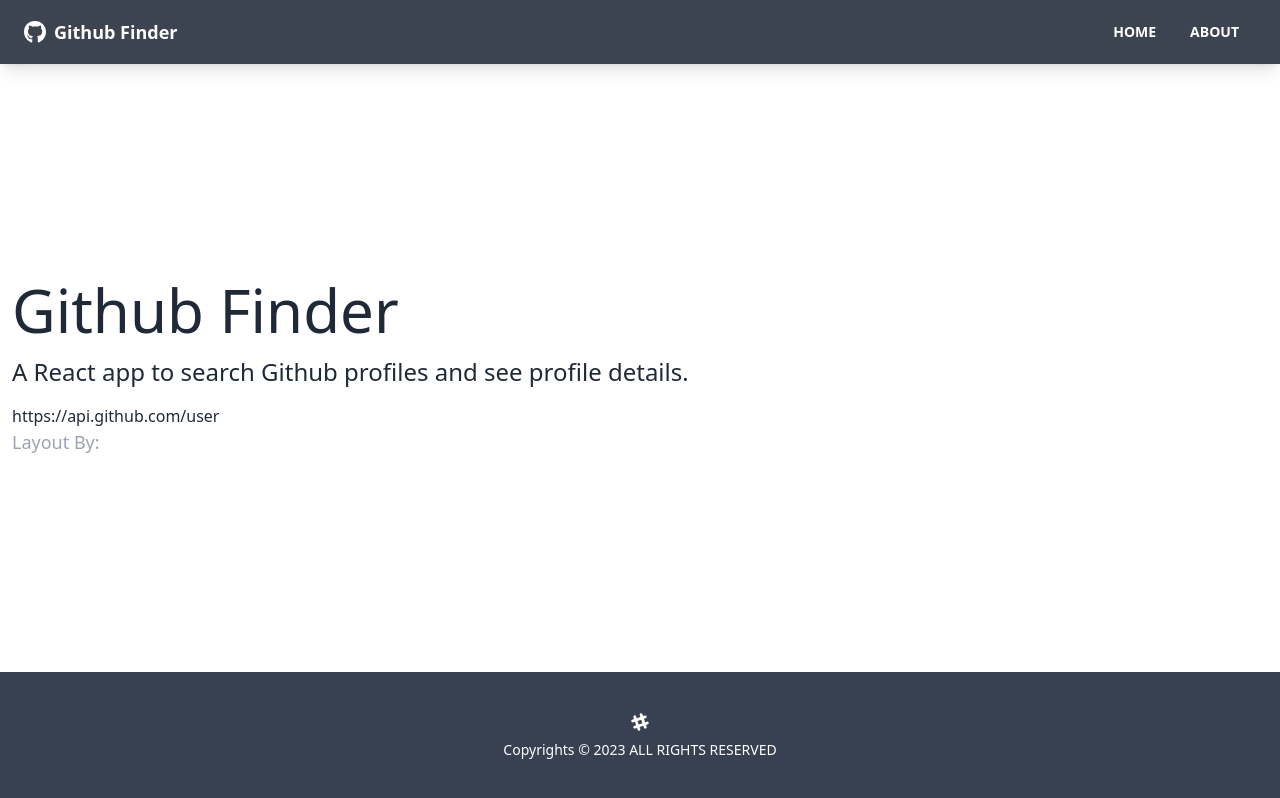
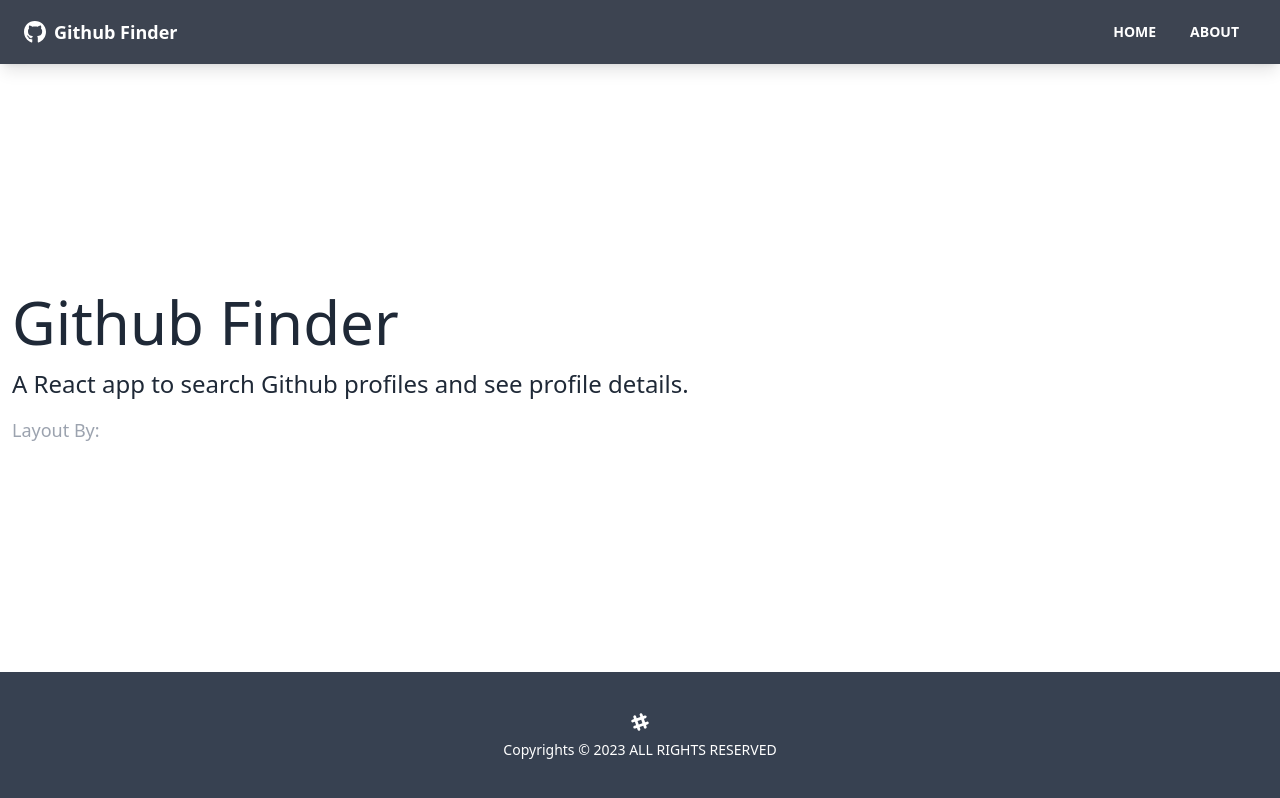
Before and after one commit to nabalmes/projects, a React (Create React App) app in the folder github-finder/: page /about in a window 1280 px wide. Built offline with nearby package versions, Linux system fonts and the light colour scheme.

Commit message:
fixed ui

```diff
--- a/github-finder/src/components/pages/About.js
+++ b/github-finder/src/components/pages/About.js
@@ -7,7 +7,6 @@ function About() {
       <p className="mb-4 text-2xl font-light">
         A React app to search Github profiles and see profile details.
       </p>
-      <h1>{process.env.REACT_APP_API_URL}/user</h1>
       <p className="text-lg text-gray-400">
         Layout By:
         <a href="https://nab2023.vercel.app" className="text-white">
```
